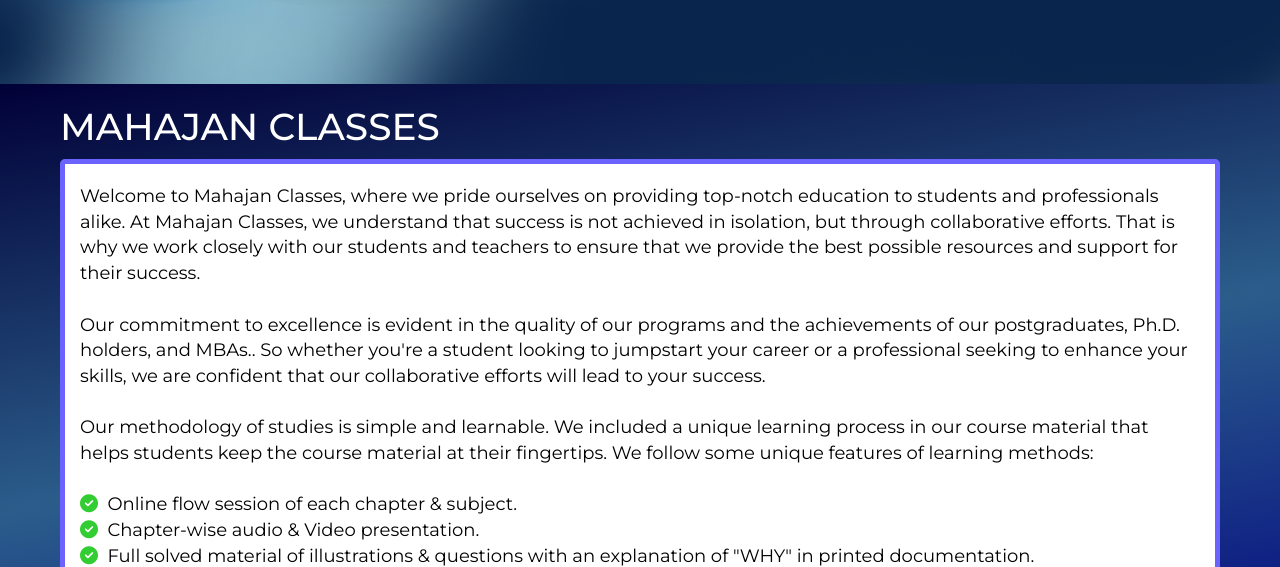
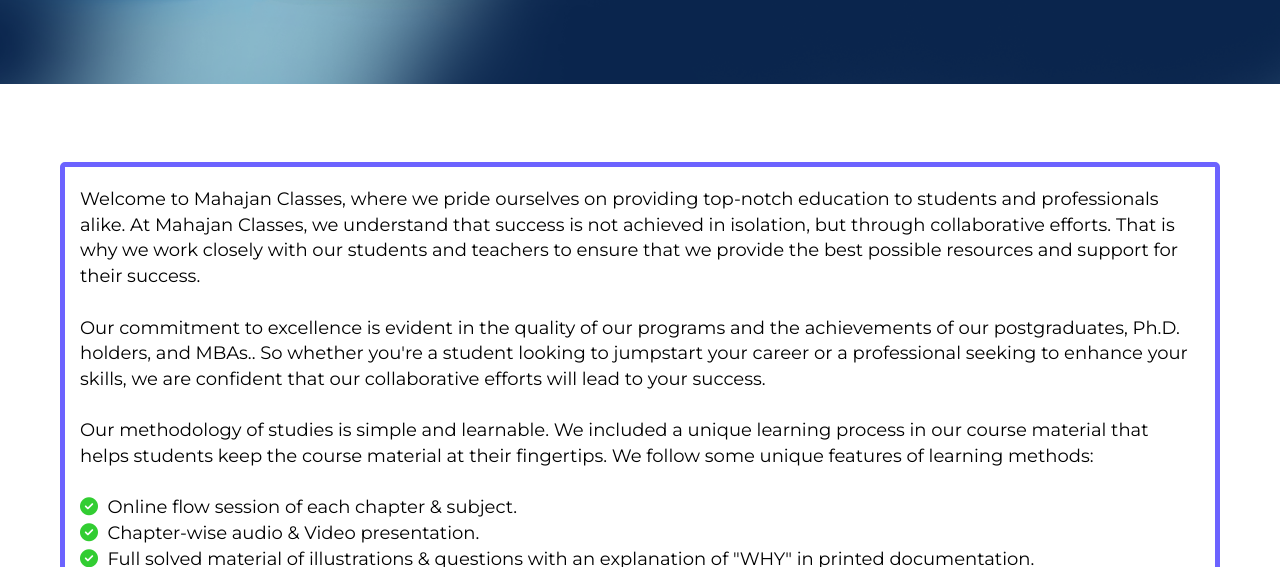
Before and after one commit to apexwebstore/zcoreeducation, a plain HTML site: page index.html in a window 1280 px wide. Shown: the part 616-1183 px from the top of the page. Drawn offline with Linux system fonts and the light colour scheme.

Commit message:
Update style.css

```diff
--- a/css/style.css
+++ b/css/style.css
@@ -1110,7 +1110,7 @@ Media queries for responsive design
             margin-top: 5px; /* Adjusted gap above h2 */
         }
 
-        header {
+        .truck {
     background: linear-gradient(350deg, navy, #2b5d8b 50%, #010037); /* Diagonal gradient */
     color: white;
     width: auto;
@@ -1119,7 +1119,7 @@ Media queries for responsive design
 
 
 
-        header h1 {
+        .truck h1 {
             margin: 0;
             font-size: 2.5em;
         }
```
